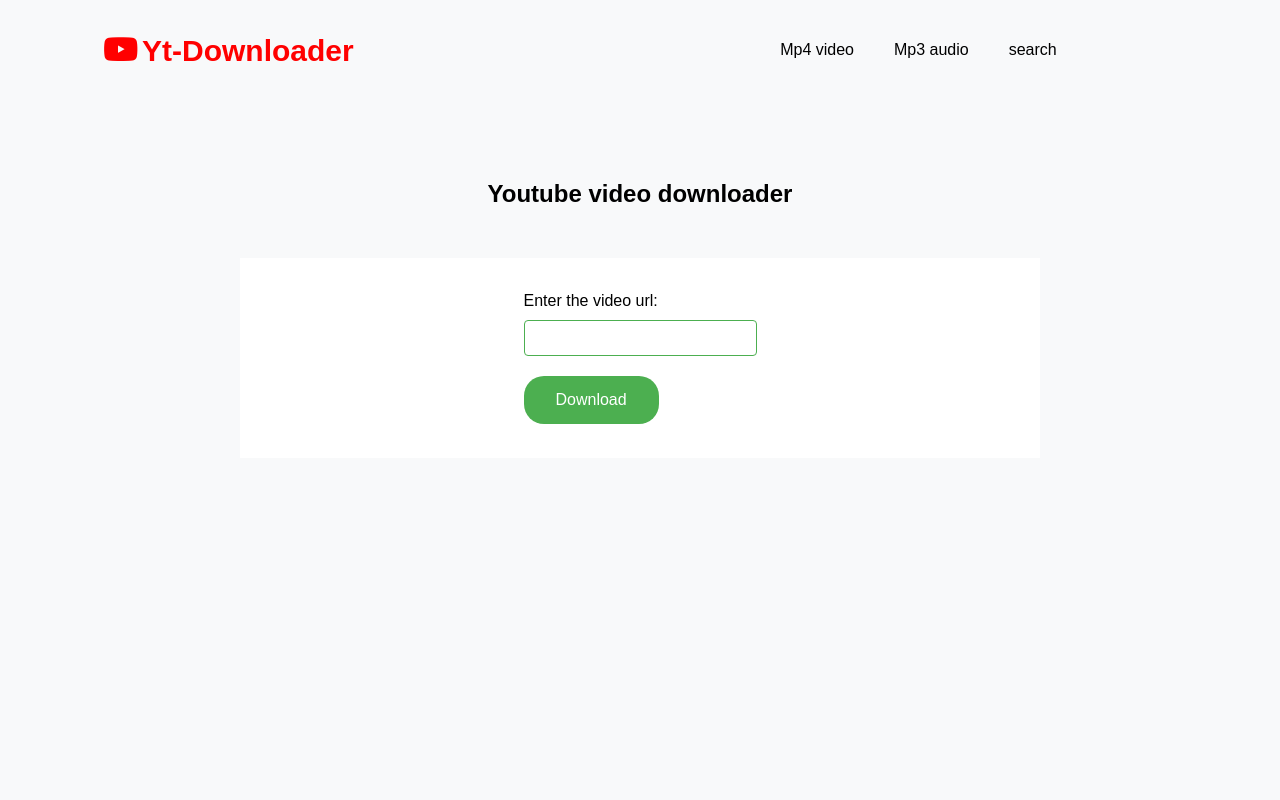
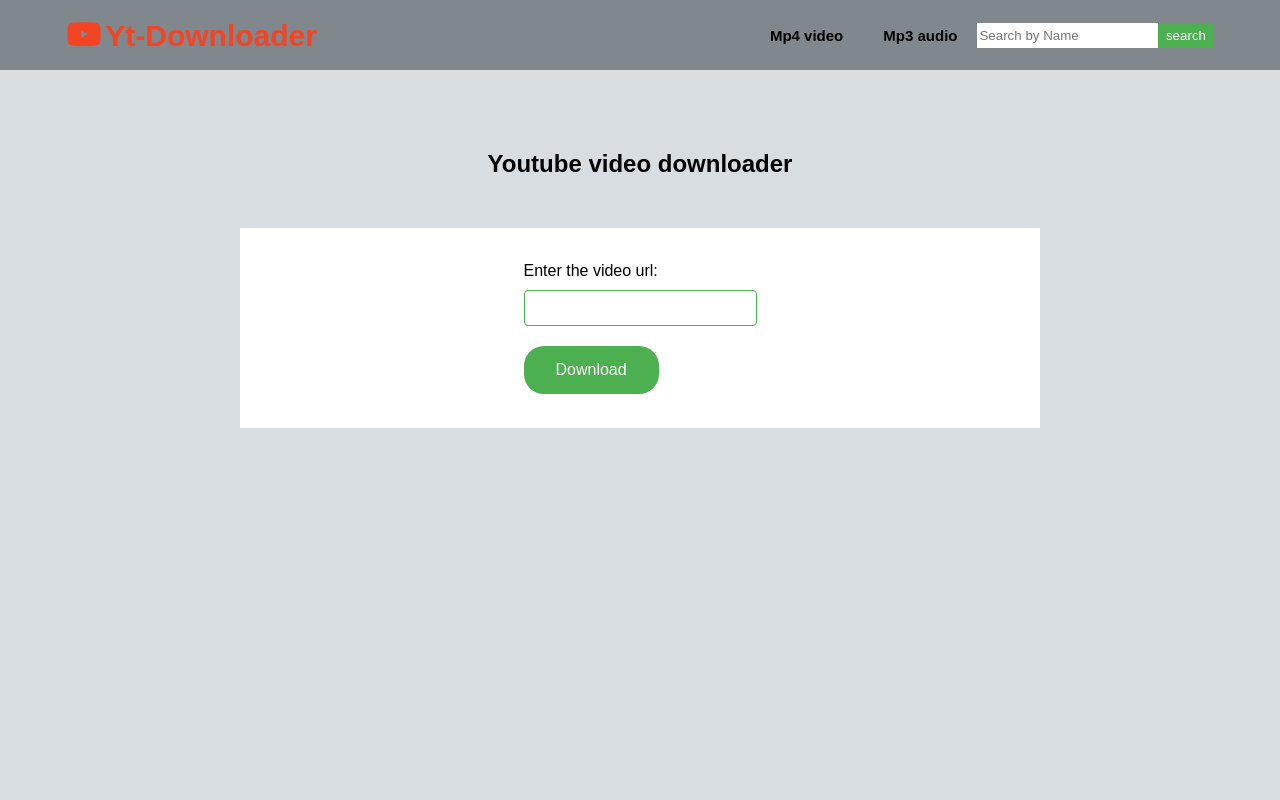
Before and after one commit to Ivar246/Youtube-downloader-Django, a Django app: template downloader/templates/downloader.html in a window 1280 px wide. Run offline with Django 4.2, Linux system fonts and the light colour scheme; the template is opened without the code that fills it, so the values that code supplies are empty; some libraries are stand-ins or nearby versions.

Commit message:
version 1.1

```diff
--- a/downloader/action.py
+++ b/downloader/action.py
@@ -4,7 +4,7 @@
     try:
         yt = YouTube(link)
         stream = yt.streams.filter(progressive=True, file_extension='mp4')
-        stream.order_by('reslution').desc().first().download('/home/ivar/Downloads')
+        stream.order_by('resolution').desc().first().download('/home/ivar/Downloads')
         return True
     except Exception as e:
         return False
--- a/downloader/static/styles/downloader.css
+++ b/downloader/static/styles/downloader.css
@@ -12,11 +12,12 @@
     height: 100vh;
     width: 100vw;
     align-items: center;
-    background-color: #f8f9fa;
+    background-color: #d8dde1;
 }
 header{
-    height: 100px;
+    height: 70px;
     width: 100%;
+    background-color: #80878d;
     display: flex;
     justify-content: space-around;
     align-items: center;
@@ -25,21 +26,54 @@
 
 
 .logo{
-    color: red;
-    margin-left: -100px;
+    color: #f34423;
+    /* margin-left: -100px; */
 }
 .logo i{
     font-size: 30px;
     font-weight: bold;
 }
 
+.nav-bar{
+    margin-left: 300px;
+    display: flex;
+    align-items: center;
+}
+
 .nav-bar ul {
     display: flex;
     justify-content: space-around;
 }
+.nav-bar input{
+    height: 25px;
+    padding: 12px 2px;
+    outline: none;
+    border: none;
+    color: black;
+}
+.nav-bar input:focus{
+    padding:13px 2px;
+}
+
+.nav-bar .primary-btn{
+    height: 25px;
+    width: 55px;
+    border: none;
+    background-color: #4CAF50;
+    color: #fff;
+
+}
+
 .nav-bar ul li{
     padding: 20px;
     list-style: none;
+    font-size: 15px;
+    font-weight: 600;
+    transition: 500ms ease-in-out;
+    cursor: pointer;
+}
+.nav-bar ul li:hover{
+    color: #fff;
 }
 
 h2{
@@ -86,11 +120,11 @@
     border-radius: 20px;
     font-size: 16px;
     margin-top: 10px;
-
     cursor: pointer;
     transition: 300ms ease-in-out;
 }
 #btn:hover{
      background-color: #fff;
      color: #4CAF50;
+     border: 0.5px solid #4CAF50;
 }
--- a/downloader/templates/downloader.html
+++ b/downloader/templates/downloader.html
@@ -6,9 +6,10 @@
     <meta charset="UTF-8">
     <meta http-equiv="X-UA-Compatible" content="IE=edge">
     <meta name="viewport" content="width=device-width, initial-scale=1.0">
+    <script src='https://kit.fontawesome.com/a076d05399.js' crossorigin='anonymous'></script>
+
     <title>Youtube Downloader</title>
     <link rel="stylesheet" href="{% static 'styles/downloader.css' %}">
-    <script src='https://kit.fontawesome.com/a076d05399.js' crossorigin='anonymous'></script>
 </head>
 <body>
     <header>
@@ -20,14 +21,15 @@
             <ul>
                 <li>Mp4 video</li>
                 <li>Mp3 audio</li>
-                <li>search</li>
             </ul>
+            <input type="search" placeholder="Search by Name">
+            <button class="primary-btn">search</button>
         </nav>
     </header>
     <h2>Youtube video downloader</h2>
 
     <div class="box">
-        <form action="ytdownload" method="GET">
+        <form action="download" method="GET">
             {% csrf_token %}
             <label for="">Enter the video url:</label><br>
             <input type="url" id="hello" name="link" required>
--- a/downloader/urls.py
+++ b/downloader/urls.py
@@ -4,6 +4,6 @@
 from . import views
 
 urlpatterns = [
-    path('', views.downloads),
-    path('download', views.yt_download, name='yt_download')
+    path('home/', views.downloads),
+    path('home/download/', views.yt_download, name='yt_download')
 ]
```
Also changed, not shown: downloader/templates/yt_download.html (+11 -2 lines), downloader/views.py (+10 -3 lines).
